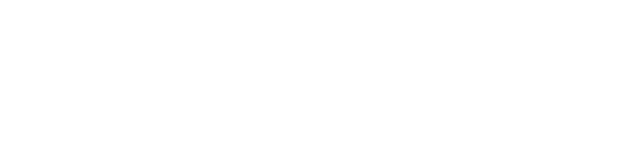
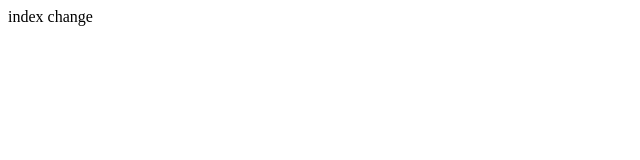
Before and after one commit to pyj1971341376/demo, a plain HTML site: page index.html in a window 1280 px wide. Shown: the whole page, without its empty margins (0-640 px from the left). Drawn offline with Linux system fonts and the light colour scheme.

Commit message:
secondCommit

```diff
--- a/index.html
+++ b/index.html
@@ -5,6 +5,6 @@
   <title>index</title>
 </head>
 <body>
-
+  index change
 </body>
 </html>
```
